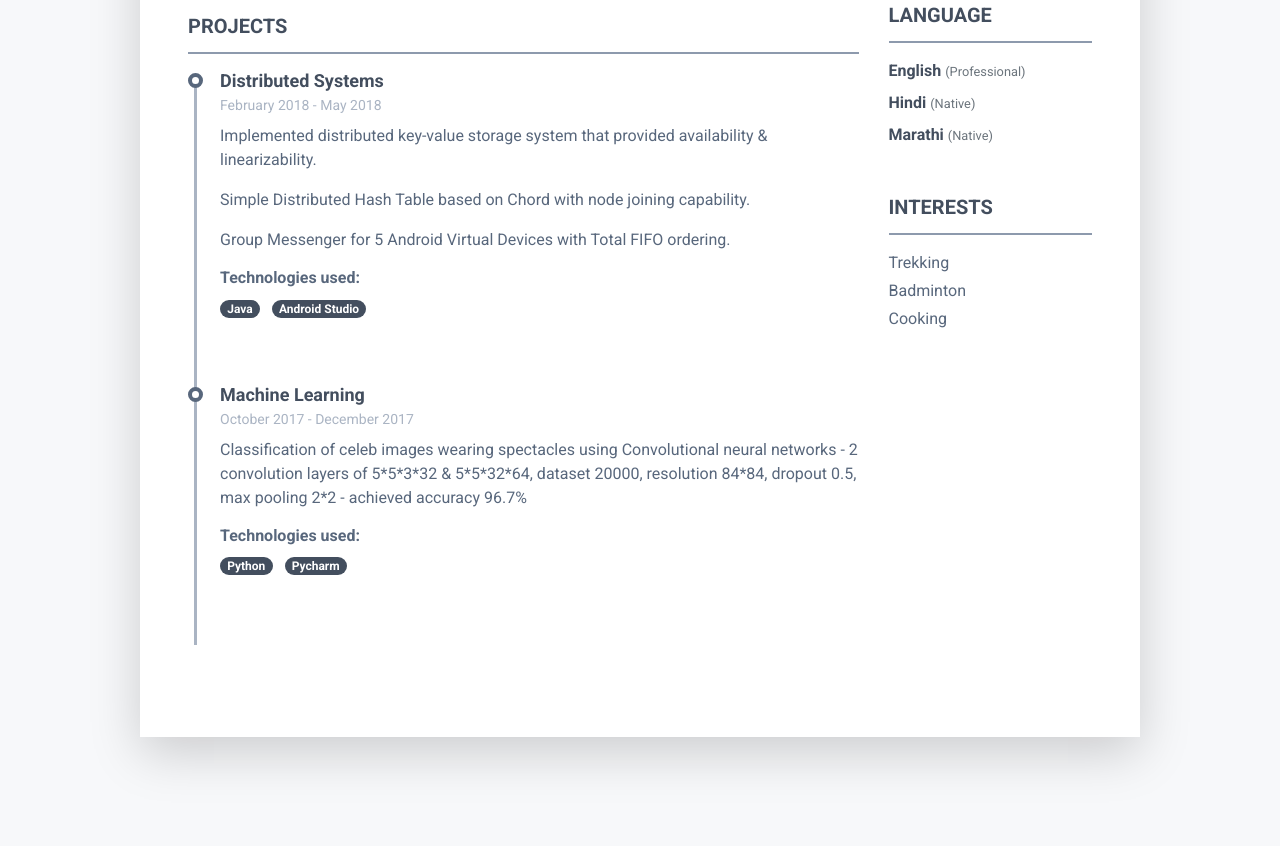
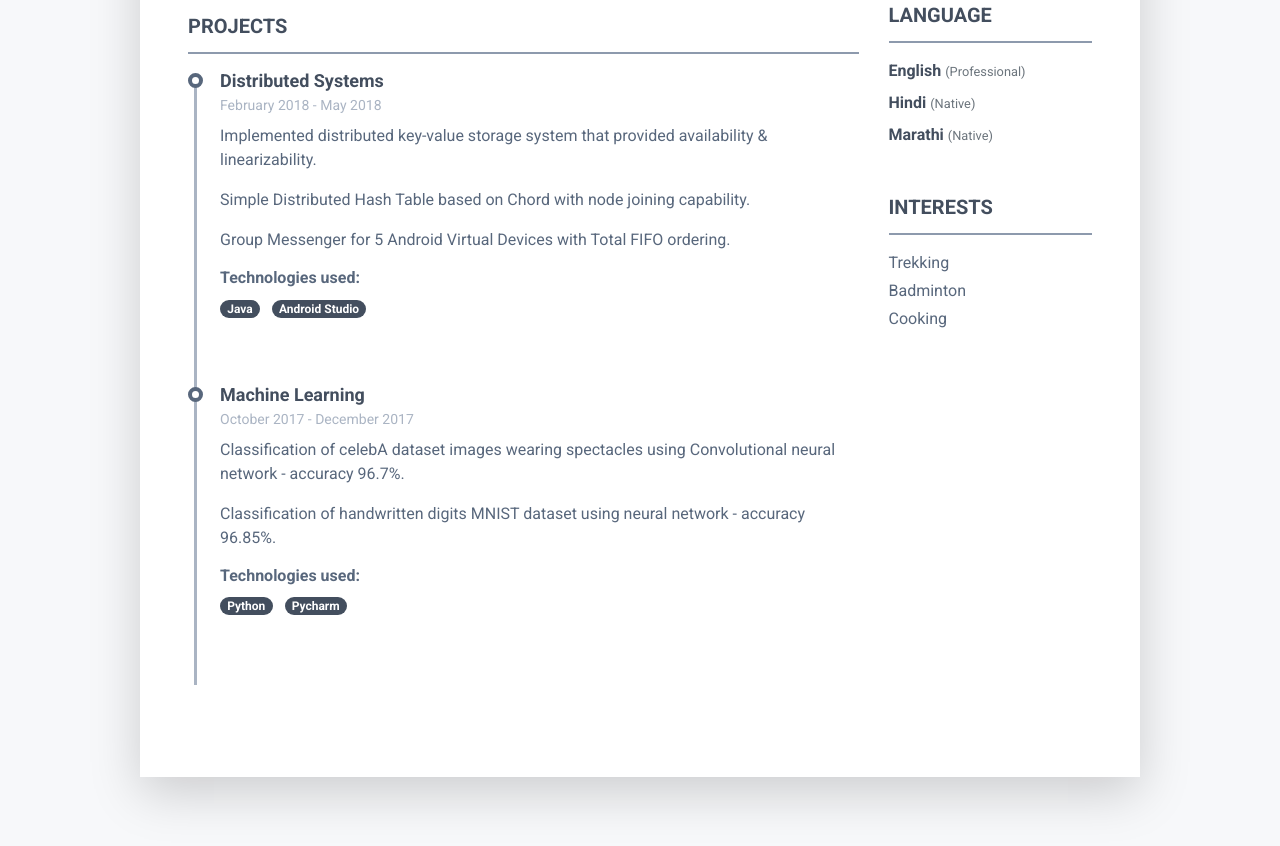
Before and after one commit to rakesh0502/rakesh0502.github.io, a plain HTML site: page index.html in a window 1280 px wide. Shown: the part 1760-2606 px from the top of the page. Drawn offline with Linux system fonts and the light colour scheme.

Commit message:
Project
Edited project

```diff
--- a/index.html
+++ b/index.html
@@ -191,7 +191,8 @@
 										    <div class="resume-position-time">October 2017 - December 2017</div>
 									    </div><!--//resume-timeline-item-header-->
 									    <div class="resume-timeline-item-desc">
-										    <p>Classification of celeb images wearing spectacles using Convolutional neural networks - 2 convolution layers of 5*5*3*32 & 5*5*32*64, dataset 20000, resolution 84*84, dropout 0.5, max pooling 2*2 - achieved accuracy 96.7%</p>
+										    <p>Classification of celebA dataset images wearing spectacles using Convolutional neural network - accuracy 96.7%.</p>
+										    <p>Classification of handwritten digits MNIST dataset using neural network - accuracy 96.85%.</p>
 										    <h4 class="resume-timeline-item-desc-heading font-weight-bold">Technologies used:</h4>
 										    <ul class="list-inline">
 											    <li class="list-inline-item"><span class="badge badge-primary badge-pill">Python</span></li>
```
